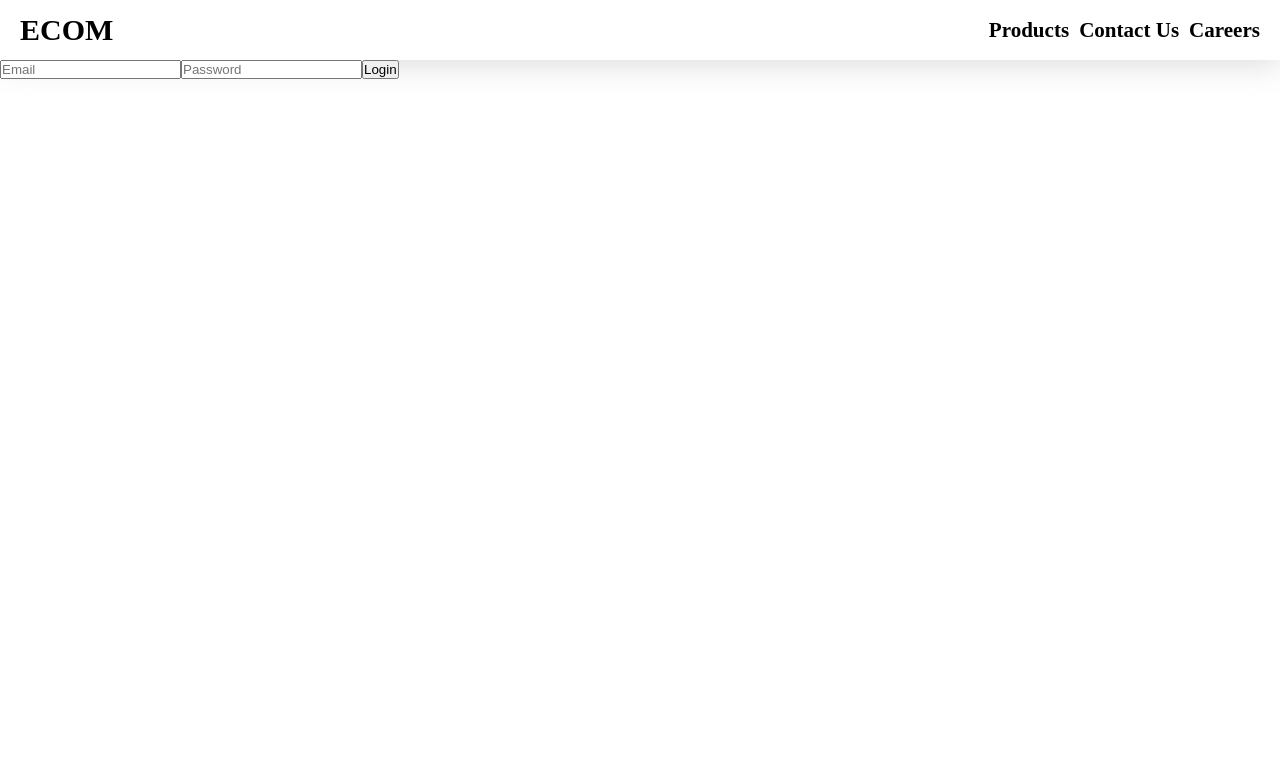
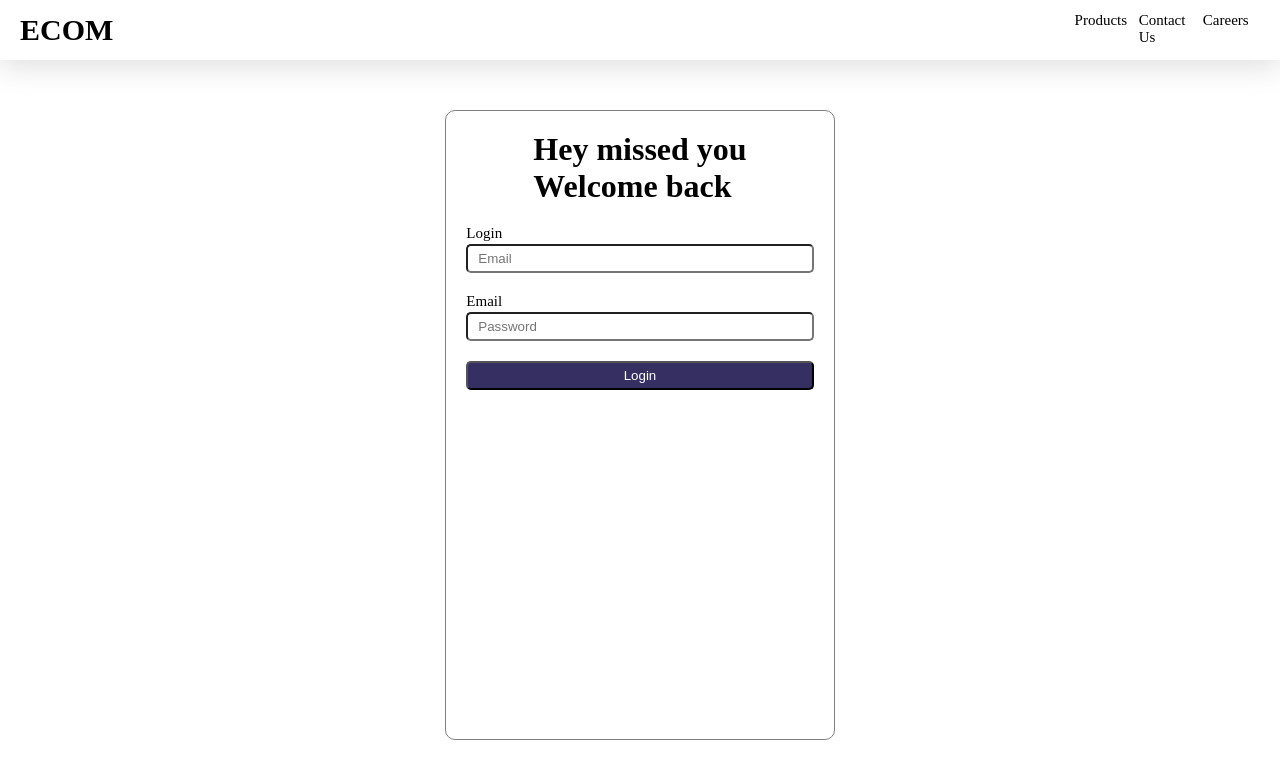
Before and after one commit to tanupriyas189/ecom_client, a React (Create React App) app: page /login in a window 1280 px wide. Shown: the top 778 px of the page. Built offline with nearby package versions, Linux system fonts and the light colour scheme.

Commit message:
login framework created

```diff
--- a/src/pages/login.js
+++ b/src/pages/login.js
@@ -1,11 +1,24 @@
 import React from "react";
+import styles from "./login.module.css";
 
 function Login() {
   return (
-    <div>
-      <input type="text" placeholder="Email" />
-      <input type="password" placeholder="Password" />
-      <button>Login</button>
+    <div className={styles.page}>
+      <div className={styles.form}>
+        <div className={styles.title}>
+          <h1>Hey missed you</h1>
+          <h1>Welcome back</h1>
+        </div>
+        <h3>Login</h3>
+        <input className={styles.email} type="text" placeholder="Email" />
+        <h3>Email</h3>
+        <input
+          className={styles.password}
+          type="password"
+          placeholder="Password"
+        />
+        <button className={styles.button}>Login</button>
+      </div>
     </div>
   );
 }
--- a/src/pages/login.module.css
+++ b/src/pages/login.module.css
@@ -0,0 +1,44 @@
+.page {
+  padding: 50px;
+  height: 100vh;
+}
+.title {
+  padding-bottom: 20px;
+}
+.form {
+  min-height: 90%;
+  padding: 20px;
+  border: 1px solid grey;
+  border-radius: 10px;
+  display: flex;
+  flex-direction: column;
+  max-width: 33%;
+  margin-left: auto;
+  margin-right: auto;
+  align-items: center;
+}
+input {
+  background-color: transparent;
+  width: 100%;
+  margin-bottom: 20px;
+  outline-style: none;
+  padding: 5px 10px;
+  border-radius: 5px;
+}
+button {
+  padding: 5px 10px;
+  width: 100%;
+  background-color: #363062;
+  border-radius: 5px;
+  color: white;
+  font-weight: 500;
+}
+
+h3 {
+  font-weight: 300;
+  display: flex;
+  text-align: left;
+  margin-bottom: 2px;
+  width: 100%;
+  font-size: 15px;
+}
```
